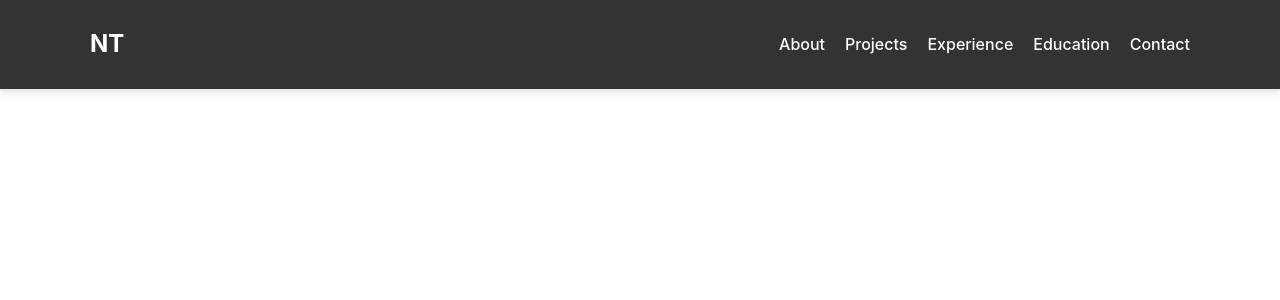
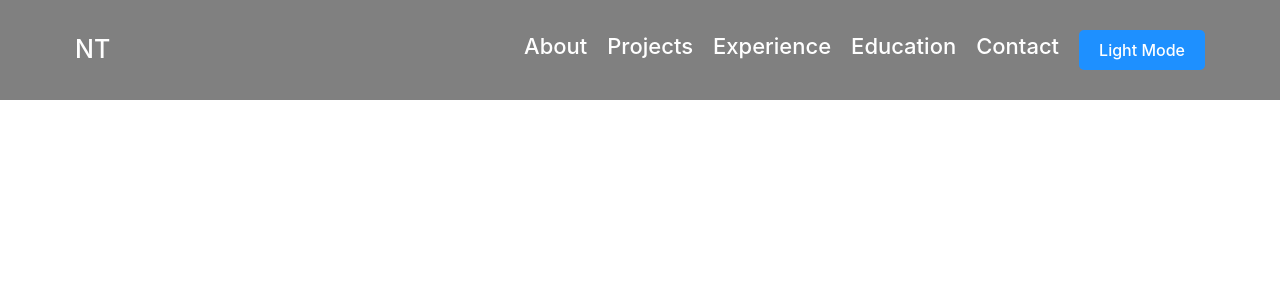
Before and after one commit to ntham084/ntham084.github.io, a React (Vite) app in the folder ntham084.github.io/: page / in a window 1280 px wide. Shown: the top 300 px of the page. Built offline with nearby package versions, Linux system fonts and the light colour scheme.

Commit message:
Feat: Added initial navbar structure with HTML and CSS

```diff
--- a/ntham084.github.io/src/navbar.css
+++ b/ntham084.github.io/src/navbar.css
@@ -1,48 +1,69 @@
-/* Style the header */
+/* Navbar styles */
 .navbar {
-    position: fixed;
+  background: grey; /* Background color for the navbar */
+  width: 100%; /* Ensures the navbar spans the full width of the page */
+  height: 100px; /* Set the height of the navbar */
+  position: fixed; /* Fixes the navbar at the top of the page */
   top: 0;
-    width: 100%;
-    background-color: #333;
-    color: white;
-    padding: 15px 0;
-    box-shadow: 0 4px 6px rgba(0, 0, 0, 0.1);
+  left: 0;
+  padding: 0; /* Remove any default padding */
+  z-index: 100; /* Ensures the navbar is on top of other elements */
 }
 
 /* Container for navbar items */
 .nav-container {
-    display: flex;
-    justify-content: space-between;
-    align-items: center;
-    max-width: 1100px;
-    margin: auto;
-    padding: 0 20px;
+  display: flex; /* Uses Flexbox layout to arrange items */
+  align-items: center; /* Vertically aligns items in the container */
+  justify-content: space-between; /* Spaces out the logo and navigation links */
+  padding: 0 75px; /* Adds padding to the left and right of the container */
+  height: 100%; /* Makes sure the container takes full height of navbar */
 }
 
 /* Logo styling */
 .logo {
-    font-size: 1.5rem;
-    font-weight: bold;
+  font-size: 25px;
+  font-weight: 600;
+  color: white;
 }
 
-  /* Navigation links */
-  .nav-links {
-    list-style: none;
-    display: flex;
-    gap: 20px;
+.logo a {
+  color: white; /* Ensures the logo text color is white */
+  text-decoration: none; /* Removes the underline from the link */
 }
 
-  .nav-links li {
-    display: inline;
+/* Navigation Links Styling */
+ul {
+  list-style: none; /* Removes the default list styling */
+  display: flex; /* Uses Flexbox to display the list items horizontally */
+  gap: 20px; /* Adds space between the list items */
+  margin: 0; /* Removes default margin */
 }
 
-  .nav-links a {
-    color: white;
-    text-decoration: none;
-    font-size: 1rem;
-    transition: color 0.3s;
+ul li {
+  display: inline-block; /* Ensures list items appear inline */
 }
 
-  .nav-links a:hover {
-    color: #1E90FF;
+ul a {
+  color: white; /* Navigation links are white */
+  text-decoration: none; /* Removes underline from links */
+  font-size: 22px; /* Adjust font size */
+  transition: color 0.3s; /* Smooth color change on hover */
 }
+
+ul a:hover {
+  color: #1E90FF; /* Changes color on hover */
+}
+
+/* Button Styling */
+#lightModeButton {
+  padding: 10px 20px;
+  background-color: #1E90FF;
+  color: white;
+  border: none;
+  border-radius: 5px;
+  cursor: pointer;
+}
+
+#lightModeButton:hover {
+  background-color: #5c9eeb;
+}
--- a/ntham084.github.io/src/navbar.jsx
+++ b/ntham084.github.io/src/navbar.jsx
@@ -5,24 +5,22 @@ const Navbar = () => {
   return (
     <header className="navbar">
       <div className="nav-container">
-        {/* Logo as a separate child div */}
-        <div className="logo-container">
-          <h1 className="logo">NT</h1>
-        </div>
-
-        {/* Navigation links as a separate child div */}
-        <div className="nav-links-container">
-          <ul className="nav-links">
+        <div className="logo"><a href = "#">NT</a> </div>
+        <ul>
             <li><a href="#about">About</a></li>
             <li><a href="#projects">Projects</a></li>
             <li><a href="#experience">Experience</a></li>
             <li><a href="#education">Education</a></li>
             <li><a href="#contact">Contact</a></li>
+            <li><button id = "lightModeButton"> Light Mode </button></li>
           </ul>
         </div>
-      </div>
     </header>
+
   );
 };
 
+
+
+
 export default Navbar;
```
Also changed, not shown: ntham084.github.io/src/profilepic.css (added), ntham084.github.io/src/profilepic.jsx (added). Lines whose indentation alone changed are shown as unchanged.
